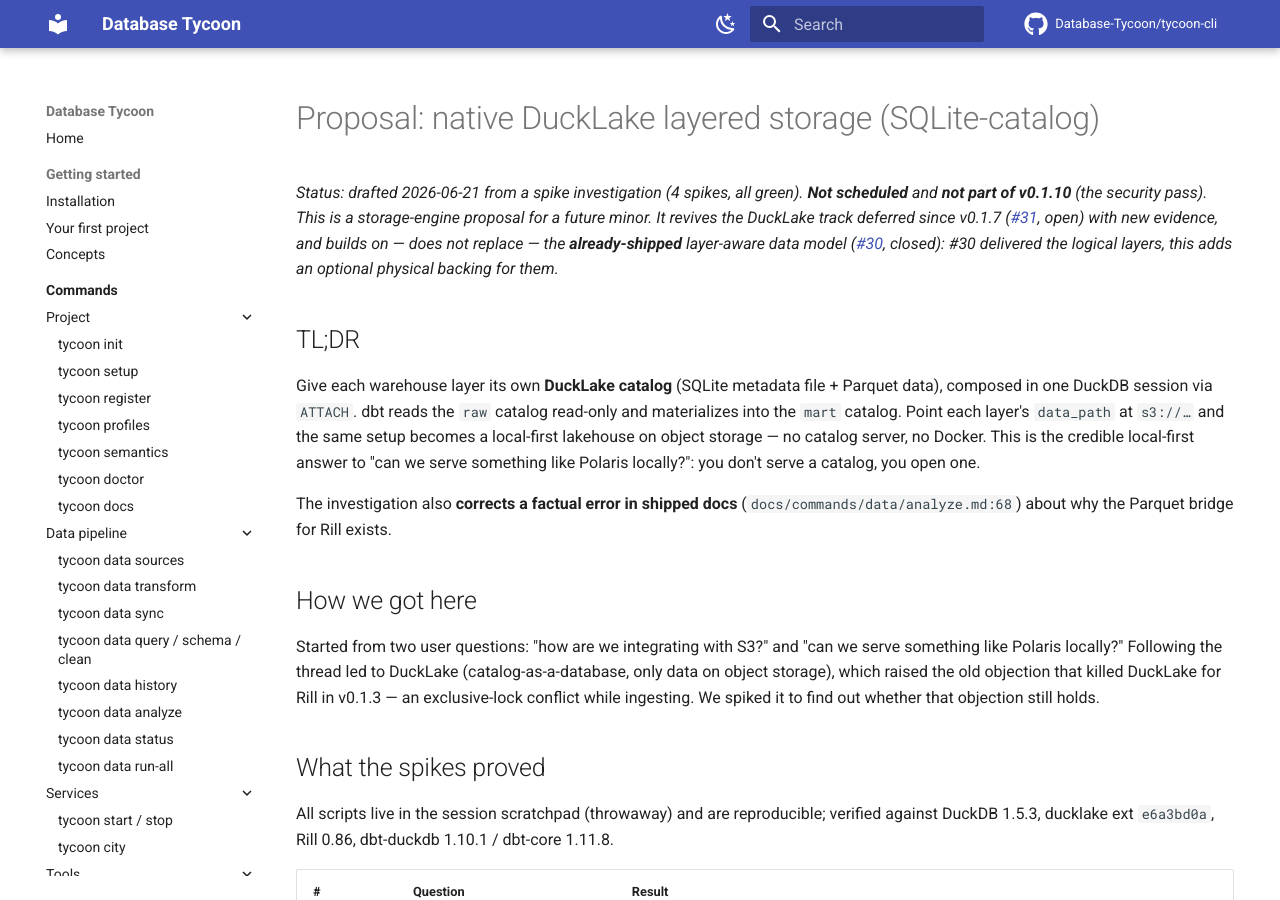
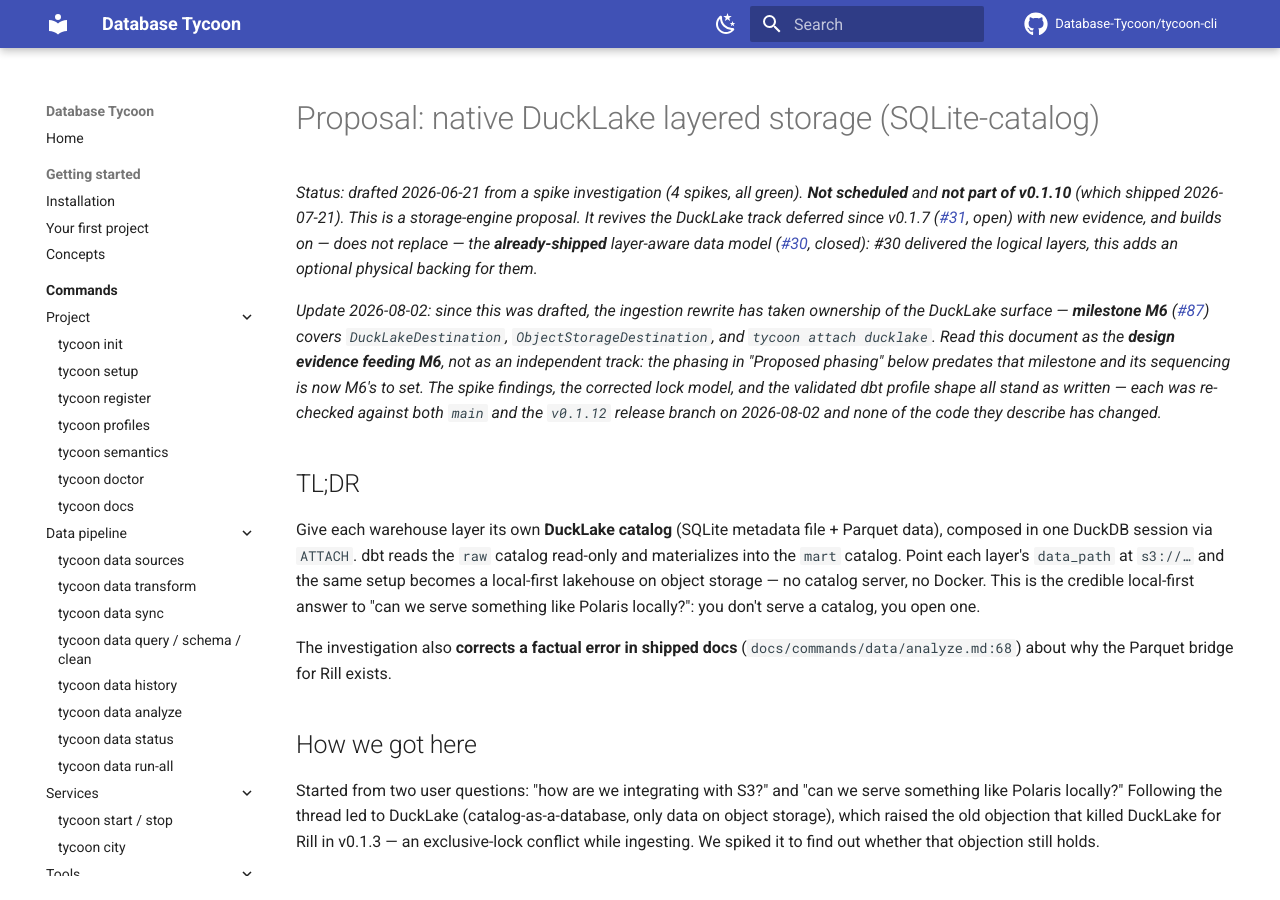
Before and after one commit to Database-Tycoon/tycoon-cli, an MkDocs documentation site: the page built from docs/proposals/ducklake-layered-storage.md, in a window 1280 px wide and 900 px high. Built offline with MkDocs 1.6.1 and Material for MkDocs 9.7.7, drawn with Linux system fonts in a browser that asks for light colours; comment, search, counter and statistics services are not loaded; some of the changed text lies outside the part shown.

Commit message:
docs: refresh DuckLake proposal against the release branch (PR #74)
Rebased onto v0.1.12 after six weeks. Three freshness fixes, no change
to the design or the spike findings:

- v0.1.10 shipped 2026-07-21, so stop describing it in the future tense.
- Note that the ingestion rewrite's M6 (#87) now owns the DuckLake
  surface. The phasing here predates that milestone; M6 sets sequencing.
- Drop the `project.py:141` line number — DatabaseConfig has since moved
  (:215 on main, :212 on v0.1.12), so the bare path can't rot again.

Every code reference in "How it maps to the current code" was re-checked
against both branches: ducklake_config.py is untouched since v0.1.0,
DatabaseConfig still has the two fixed fields, attach_metadata_to_profiles
still lives in scaffolding/observability_dbt.py, and analyze.md:68 still
carries the error this proposal corrects.

Co-Authored-By: Claude Opus 5 (1M context) <noreply@anthropic.com>

```diff
--- a/docs/proposals/ducklake-layered-storage.md
+++ b/docs/proposals/ducklake-layered-storage.md
@@ -1,6 +1,8 @@
 # Proposal: native DuckLake layered storage (SQLite-catalog)
 
-_Status: drafted 2026-06-21 from a spike investigation (4 spikes, all green). **Not scheduled** and **not part of v0.1.10** (the security pass). This is a storage-engine proposal for a future minor. It revives the DuckLake track deferred since v0.1.7 ([#31][], open) with new evidence, and builds on — does not replace — the **already-shipped** layer-aware data model ([#30][], closed): #30 delivered the *logical* layers, this adds an optional *physical* backing for them._
+_Status: drafted 2026-06-21 from a spike investigation (4 spikes, all green). **Not scheduled** and **not part of v0.1.10** (which shipped 2026-07-21). This is a storage-engine proposal. It revives the DuckLake track deferred since v0.1.7 ([#31][], open) with new evidence, and builds on — does not replace — the **already-shipped** layer-aware data model ([#30][], closed): #30 delivered the *logical* layers, this adds an optional *physical* backing for them._
+
+_Update 2026-08-02: since this was drafted, the ingestion rewrite has taken ownership of the DuckLake surface — **milestone M6** ([#87][]) covers `DuckLakeDestination`, `ObjectStorageDestination`, and `tycoon attach ducklake`. Read this document as the **design evidence feeding M6**, not as an independent track: the phasing in "Proposed phasing" below predates that milestone and its sequencing is now M6's to set. The spike findings, the corrected lock model, and the validated dbt profile shape all stand as written — each was re-checked against both `main` and the `v0.1.12` release branch on 2026-08-02 and none of the code they describe has changed._
 
 ## TL;DR
 
@@ -136,3 +138,4 @@ Models materialize with `{{ config(database='mart', schema='main') }}`; sources
 
 [#30]: https://github.com/Database-Tycoon/tycoon-cli/issues/30
 [#31]: https://github.com/Database-Tycoon/tycoon-cli/issues/31
+[#87]: https://github.com/Database-Tycoon/tycoon-cli/issues/87
```
Also changed, not shown: other parts of docs/proposals/ducklake-layered-storage.md (+1 -1 lines).
